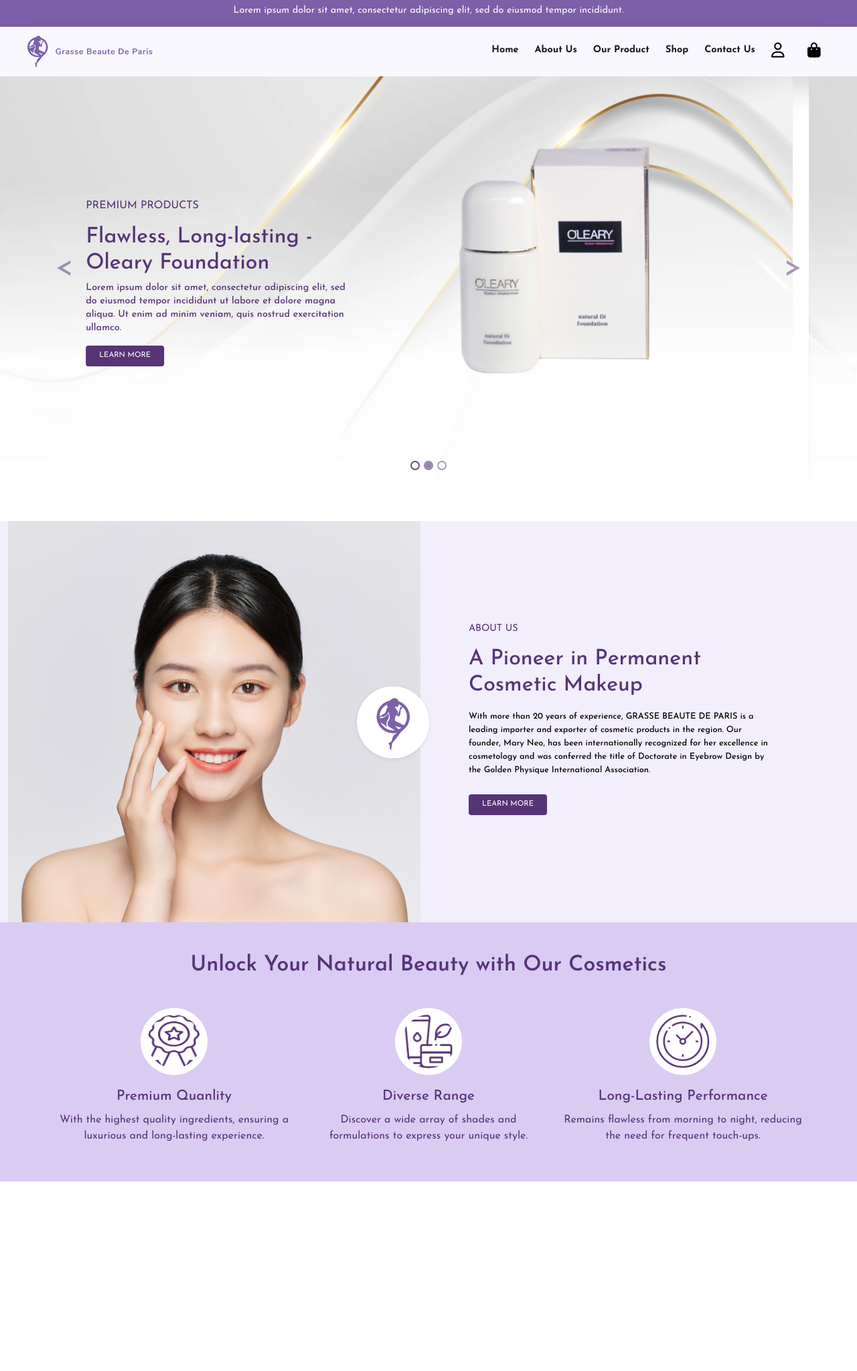
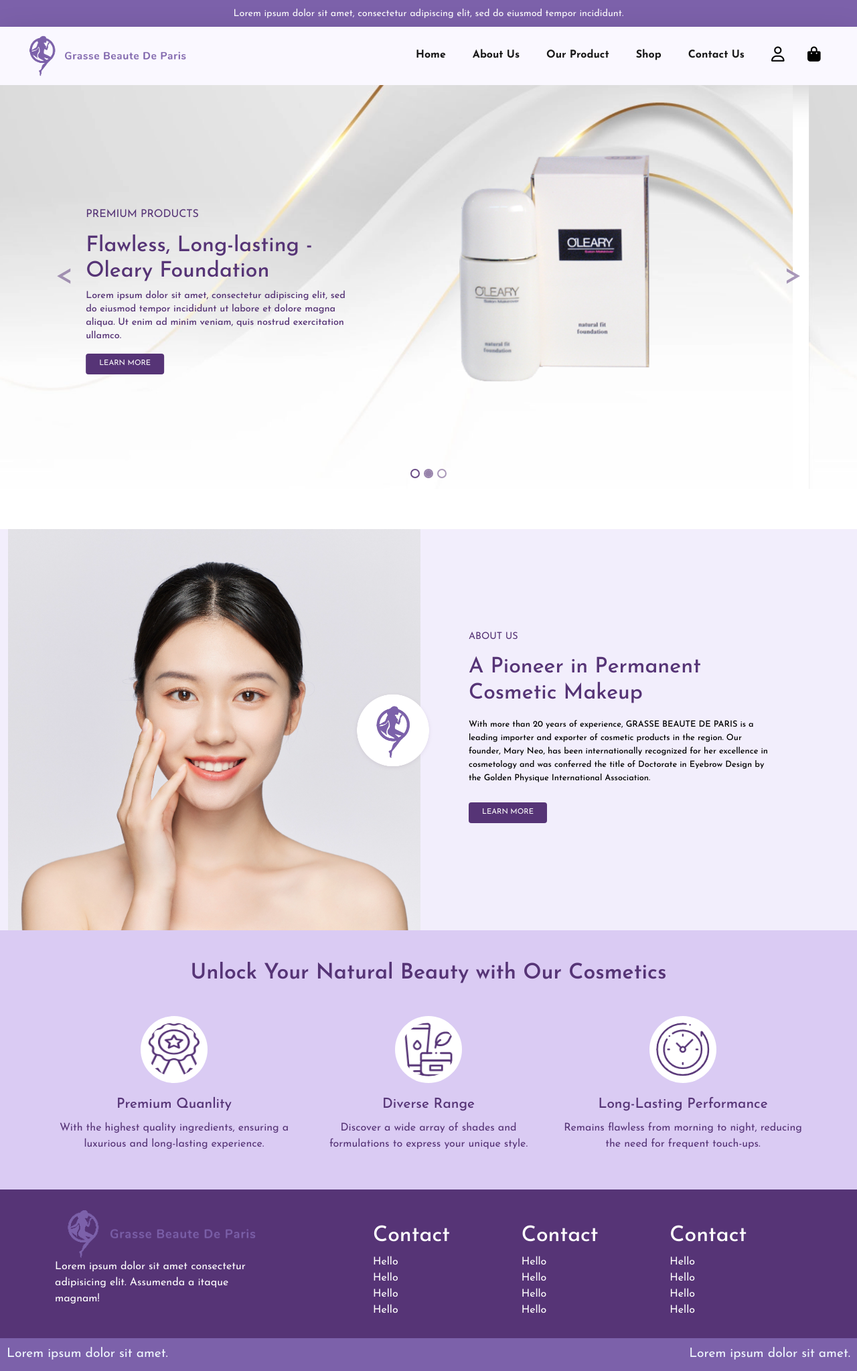
Before and after one commit to rimjhimgupta08/Grasse-Beauty, a plain HTML site: page index.html in a window 1280 px wide. Shown: the whole page at 67% size. Before the commit the page ends 1764 px from the top, so only its background shows below. Drawn offline with nearby package versions, Linux system fonts and the light colour scheme.

Commit message:
footer add

```diff
--- a/CSS/media.css
+++ b/CSS/media.css
@@ -21,6 +21,10 @@
             margin-left: 700px;
 
       }
+      .top-footer .image .text{
+            color: white;
+            width: 80%;
+      }
 }
 @media screen  and (max-width:1100px) {
       .hero .row .content .para{
@@ -40,8 +44,9 @@
             position: absolute;
             top: 20%;
             margin-right: 100px;
-            margin-left: 100px;
+            margin-left: 200px;
       }
+
       .carousel-item .img{
 
             margin-left: 600px;
@@ -61,6 +66,11 @@
             margin-top: 50px;
             padding: 10px;
             /* margin-left: 20px; */
+      }
+}
+@media screen  and (max-width:990px) {
+      .top-footer .image img{
+            width: 250px;
       }
 }
 @media screen  and (max-width:961px) {
@@ -119,6 +129,10 @@
       body{
             width: 100%;
       }
+      .top-footer .image .text{
+            color: white;
+            width: 90%;
+      }
 
 .carousel-item .text .para1{
       width: 50%;
@@ -137,6 +151,19 @@
       margin-top: 10px;
       font-size: .5rem;
 }
+.carousel-control-next-icon:after
+{
+  content: '>';
+  font-size: 30px;
+  color: #563476;
+}
+
+.carousel-control-prev-icon:after {
+  content: '<';
+  font-size: 30px;
+  color: #563476;
+}
+
 }
 
 @media screen  and (max-width:700px) {
@@ -192,7 +219,19 @@
             bottom: -30px;
           }
 }
+@media screen  and (max-width:575px) {
+      .top-footer .content h2{
+            margin-top: 10px;
+      }
+
+}
 @media screen  and (max-width:500px) {
+      .navbar{
+            margin-left: 0px;
+            margin-right: 0px;
+            padding-right: 0px;
+            padding-left: 0px;
+      }
       .carousel-item .img{
 
             margin-left: 280px;
--- a/CSS/style.css
+++ b/CSS/style.css
@@ -29,7 +29,7 @@ body{
 }
 .box p{
       color: white;
-      margin-top: 5px;
+      margin-top: 10px;
       font-size: .9rem;
 }
 .navbar{
@@ -37,7 +37,7 @@ body{
 
 }
 .navbar ul{
-      font-size: .9rem;
+      font-size: 1rem;
 }
 .navbar ul li a{
       color: black;
@@ -217,3 +217,34 @@ body{
       margin-top: 20px;
       margin-bottom: 10px;
 }
+.top-footer{
+      padding: 30px;
+      background-color: #563476;
+      color: white;
+      list-style: none;
+}
+.top-footer .image img{
+      width: 300px;
+}
+.top-footer .image .text{
+      color: white;
+      width: 70%;
+}
+.top-footer .content{
+      margin-top: 20px;
+}
+.bottom-footer{
+      display: flex;
+      justify-content: space-between;
+      align-items: center;
+      flex-wrap: wrap;
+      background-color: #7C61AA;
+      padding: 5px 10px;
+      line-height: 10px;
+}
+.bottom-footer .para1{
+      color: aliceblue;
+      margin-top: 15px;
+      font-size: 1.2rem;
+      line-height: 8px;
+}
--- a/index.html
+++ b/index.html
@@ -26,7 +26,7 @@
       <nav class="navbar navbar-expand-lg navbar-light shadow-lg ">
             <div class="container-fluid ms-3 me-3">
                   <a class="navbar-brand" href="#">
-                        <img src="img/grasse logo.png" alt="" width="200px">
+                        <img src="img/grasse logo.png" alt="" width="250px">
                   </a>
                   <button class="navbar-toggler" type="button" data-bs-toggle="collapse"
                         data-bs-target="#navbarSupportedContent" aria-controls="navbarSupportedContent"
@@ -36,19 +36,19 @@
                   <div class="collapse navbar-collapse" id="navbarSupportedContent">
                         <ul class="navbar-nav ms-auto mb-2 mb-lg-0 text-dark fw-bold">
                               <li class="nav-item text-dark">
-                                    <a class="nav-link active me-2" aria-current="page" href="#">Home</a>
+                                    <a class="nav-link active me-4" aria-current="page" href="#">Home</a>
                               </li>
                               <li class="nav-item text-dark">
-                                    <a class="nav-link active me-2" href="#">About Us</a>
+                                    <a class="nav-link active me-4" href="#">About Us</a>
                               </li>
                               <li class="nav-item">
-                                    <a class="nav-link active me-2" href="#"> Our Product</a>
+                                    <a class="nav-link active me-4" href="#"> Our Product</a>
                               </li>
                               <li class="nav-item">
-                                    <a class="nav-link active me-2" href="#">Shop</a>
+                                    <a class="nav-link active me-4" href="#">Shop</a>
                               </li>
                               <li class="nav-item">
-                                    <a class="nav-link active me-2" href="#">Contact Us</a>
+                                    <a class="nav-link active me-4" href="#">Contact Us</a>
                               </li>
 
                               <li class="nav-item">
@@ -87,7 +87,7 @@
                         <!-- <div class="row "> -->
                         <img src="img/bg-3.png" class="d-block w-100 image" alt="...">
 
-
+                              <div class="row">
                         <div class=" text d-md-block col-md-6">
                               <p> PREMIUM PRODUCTS</p>
                               <h2>Flawless, Long-lasting - <br>
@@ -105,12 +105,13 @@
                         <div class="img col-md-6 ">
                               <img src="img/proudct-1.png" alt="">
                         </div>
-                        <!-- </div> -->
+                        </div>
                   </div>
                   <div class="carousel-item row">
                         <!-- <div class="row"> -->
 
                         <img src="img/bg-3.png" class="d-block w-100 image" alt="...">
+                        <div class="row">
                         <div class=" text  d-md-block col-md-6">
                               <p> PREMIUM PRODUCTS</p>
                               <h2>Flawless, Long-lasting - <br>
@@ -128,12 +129,13 @@
                         <div class=" img col-md-6">
                               <img src="img/proudct-1.png" alt="">
                         </div>
-                        <!-- </div> -->
+                        </div>
                   </div>
                   <div class="carousel-item row">
                         <!-- <div class="row"> -->
 
                         <img src="img/bg-3.png" class="d-block w-100 image" alt="...">
+                        <div class="row">
                         <div class=" text  d-md-block col-md-6">
                               <p> PREMIUM PRODUCTS</p>
                               <h2>Flawless, Long-lasting - <br>
@@ -151,7 +153,7 @@
                         <div class=" img col-md-6">
                               <img src="img/proudct-1.png" alt="">
                         </div>
-                        <!-- </div> -->
+                        </div>
                   </div>
 
             </div>
@@ -220,6 +222,57 @@
                   </div>
             </div>
       </div>
+
+      <!-- footer section start here -->
+      <footer class="top-footer">
+            <div class="container">
+                  <div class="row">
+                        <div class="col-md-5 image">
+                              <img src="img/grasse logo.png" alt="">
+                              <p class="text">Lorem ipsum dolor sit amet consectetur adipisicing elit. Assumenda a itaque magnam!</p>
+                        </div>
+                        <div class="col-md-7 content">
+                              <div class="row">
+                                    <div class=" col-md-4  col-sm-6 foot">
+                                          <h2>Contact</h2>
+                                          <li>Hello</li>
+                                          <li>Hello</li>
+                                          <li>Hello</li>
+                                          <li>Hello</li>
+
+
+                                    </div>
+                                    <div class="col-md-4 col-sm-6 foot">
+                                          <h2>Contact</h2>
+                                          <li>Hello</li>
+                                          <li>Hello</li>
+                                          <li>Hello</li>
+                                          <li>Hello</li>
+                                    </div>
+                                    <div class="col-md-4 col-sm-6 foot">
+                                          <h2>Contact</h2>
+                                          <li>Hello</li>
+                                          <li>Hello</li>
+                                          <li>Hello</li>
+                                          <li>Hello</li>
+                                    </div>
+                              </div>
+                        </div>
+                  </div>
+            </div>
+      </footer>
+      <div class="bottom-footer">
+
+                  <p class="para1">Lorem ipsum dolor sit amet.</p>
+
+                  <p class="para1">Lorem ipsum dolor sit amet.</p>
+
+            </div>
+      </div>
+
+
+
+      </div>
       <script src="https://cdn.jsdelivr.net/npm/bootstrap@5.0.2/dist/js/bootstrap.bundle.min.js"
             integrity="sha384-MrcW6ZMFYlzcLA8Nl+NtUVF0sA7MsXsP1UyJoMp4YLEuNSfAP+JcXn/tWtIaxVXM"
             crossorigin="anonymous"></script>
```
